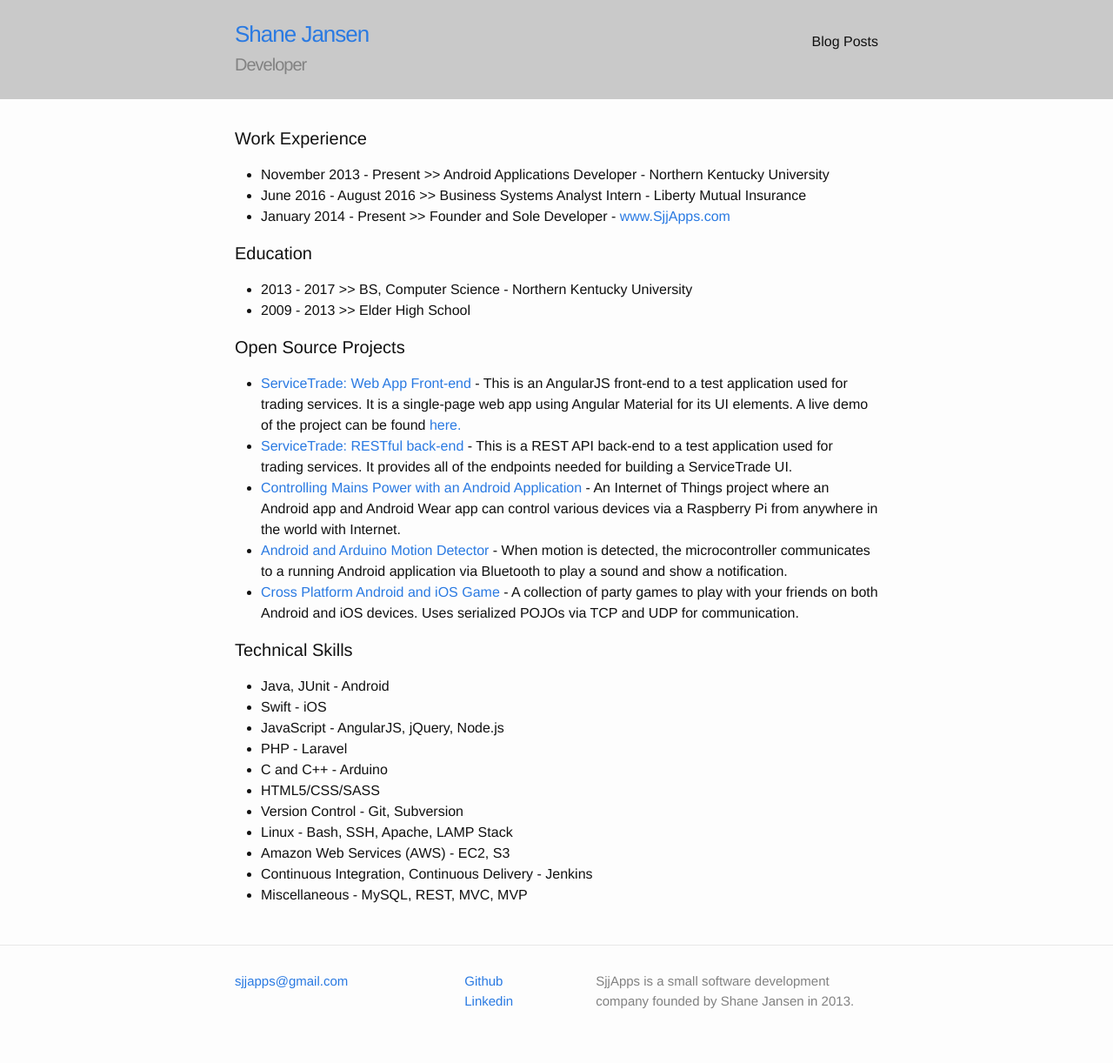
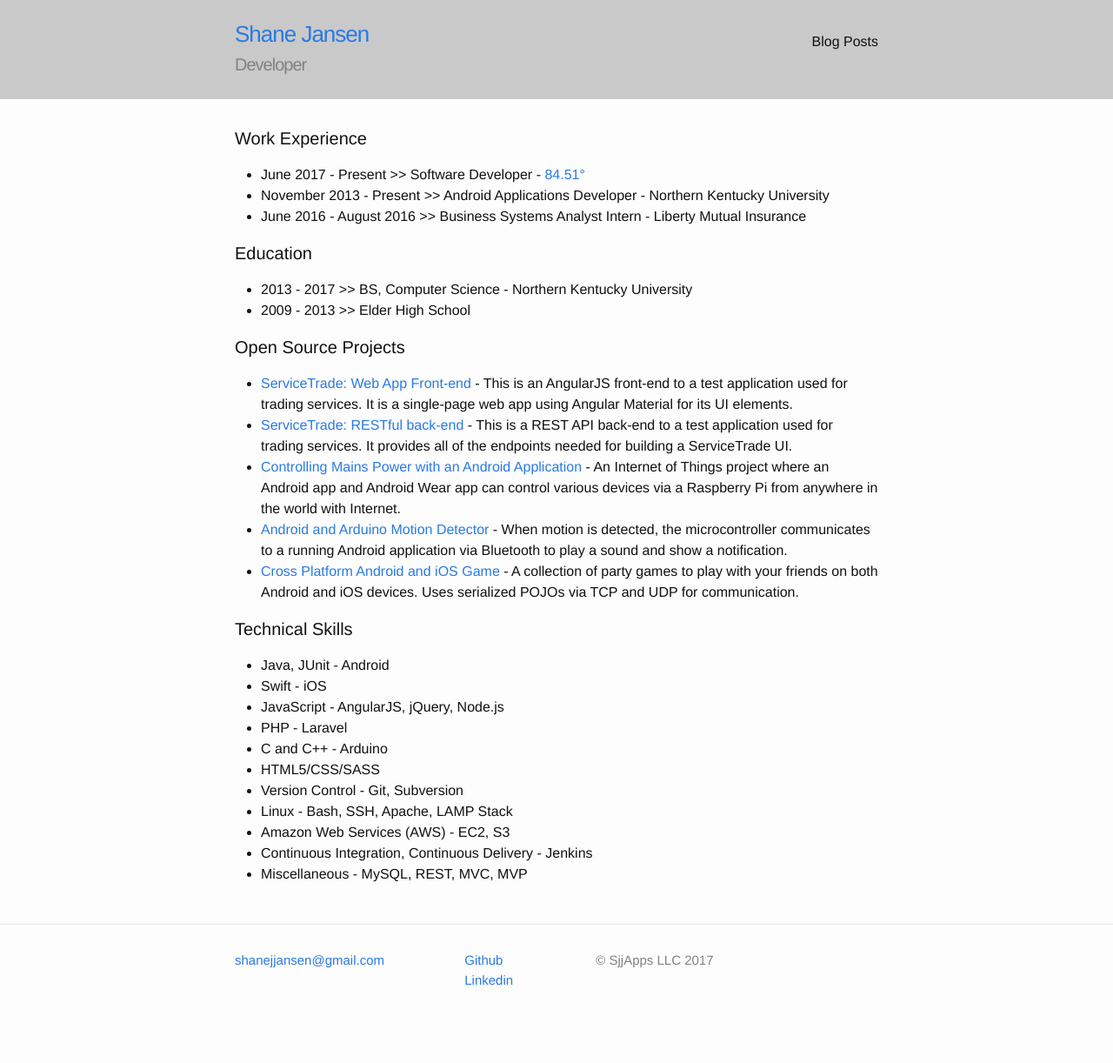
Before and after one commit to ShaneJansen/SjjAppsWebsite, a Jekyll site: the page built from index.html, in a window 1280 px wide. Shown: the whole page at 87% size. Built offline with Jekyll 4.4.1, drawn with Linux system fonts in a browser that asks for light colours; after the commit the page ends 1198 px from its top, so only the background shows below that.

Commit message:
Fixed video links and added work experience.

```diff
--- a/_config.yml
+++ b/_config.yml
@@ -7,9 +7,7 @@
 
 # Site settings
 title: Shane Jansen
-email: sjjapps@gmail.com
 description: > # this means to ignore newlines until "baseurl:"
-  SjjApps is a small software development company founded by Shane Jansen in 2013.
 permalink: /:title/
 url: "http://shanejansen.com" # the base hostname & protocol for your site
 
--- a/_includes/footer.html
+++ b/_includes/footer.html
@@ -5,7 +5,7 @@
     <div class="footer-col-wrapper">
       <div class="footer-col footer-col-1">
         <ul class="contact-list">
-          <li><a href="mailto:{{ site.email }}">{{ site.email }}</a></li>
+          <li><a href="mailto:shanejjansen@gmail.com">shanejjansen@gmail.com</a></li>
         </ul>
       </div>
 
@@ -22,7 +22,7 @@
       </div>
 
       <div class="footer-col footer-col-3">
-        <p>{{ site.description }}</p>
+        <p>© SjjApps LLC 2017</p>
       </div>
     </div>
 
--- a/_posts/2015-04-30-android-bluetooth-motion-sensor-using-arduino.markdown
+++ b/_posts/2015-04-30-android-bluetooth-motion-sensor-using-arduino.markdown
@@ -34,4 +34,4 @@
 *  <a href="https://github.com/ShaneJansen/MotionDetectorArduino" target="_blank">Arduino Source Code</a>
 
 ## Demonstration Video
-<iframe width="560" height="315" src="https://www.youtube.com/embed/GNJESWXdAaU" frameborder="0" allowfullscreen></iframe>
+<iframe width="560" height="315" src="https://www.youtube.com/embed/KKJGCs2Isdg" frameborder="0" allowfullscreen></iframe>
--- a/_posts/2016-03-05-raspberry-pi-controlling-mains-power.markdown
+++ b/_posts/2016-03-05-raspberry-pi-controlling-mains-power.markdown
@@ -27,4 +27,4 @@
 *  <a href="https://github.com/ShaneJansen/RaspberryPiExamples" target="_blank">My Example Raspberry Pi Scripts</a>
 
 ## Demonstration Video
-<iframe width="560" height="315" src="https://www.youtube.com/embed/UKLnZFJKslM" frameborder="0" allowfullscreen></iframe>
+<iframe width="560" height="315" src="https://www.youtube.com/embed/pa0-bqiQCPI" frameborder="0" allowfullscreen></iframe>
--- a/_posts/2016-03-15-android-wear-and-raspberry-pi-controlling-mains-power.markdown
+++ b/_posts/2016-03-15-android-wear-and-raspberry-pi-controlling-mains-power.markdown
@@ -24,4 +24,4 @@
 *  <a href="https://github.com/ShaneJansen/TheLodgeServer" target="_blank">Raspberry Pi (Server) Source Code</a>
 
 ## Demonstration Video
-<iframe width="560" height="315" src="https://www.youtube.com/embed/IIbb15KPG7Y" frameborder="0" allowfullscreen></iframe>
+<iframe width="560" height="315" src="https://www.youtube.com/embed/w8nqdgYc7uo" frameborder="0" allowfullscreen></iframe>
--- a/index.html
+++ b/index.html
@@ -8,16 +8,16 @@
   <div class="resume-listing">
     <ul>
       <li>
+        June 2017 - Present >> Software Developer
+        - <a href="https://www.8451.com" target="_blank">84.51°</a>
+      </li>
+      <li>
         November 2013 - Present >> Android Applications Developer
         - Northern Kentucky University
       </li>
       <li>
         June 2016 - August 2016 >> Business Systems Analyst Intern
         - Liberty Mutual Insurance
-      </li>
-      <li>
-        January 2014 - Present >> Founder and Sole Developer
-        - <a href="http://www.sjjapps.com" target="_blank">www.SjjApps.com</a>
       </li>
     </ul>
   </div>
@@ -41,8 +41,7 @@
       <li>
         <a href="https://github.com/ShaneJansen/ServiceTradeWebsite" target="_blank">ServiceTrade: Web App Front-end</a>
         - This is an AngularJS front-end to a test application used for trading services.
-        It is a single-page web app using Angular Material for its UI elements. A live demo of the
-        project can be found <a href="http://servicetrade.sjjapps.com/" target="_blank">here.</a>
+        It is a single-page web app using Angular Material for its UI elements.
       </li>
       <li>
         <a href="https://github.com/ShaneJansen/ServiceTradeApi" target="_blank">ServiceTrade: RESTful back-end</a>
```
